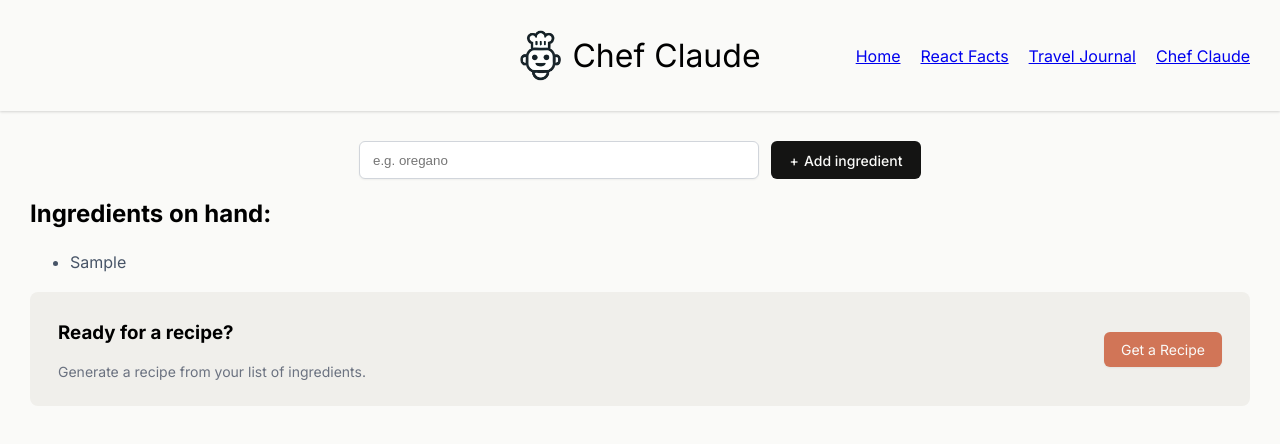
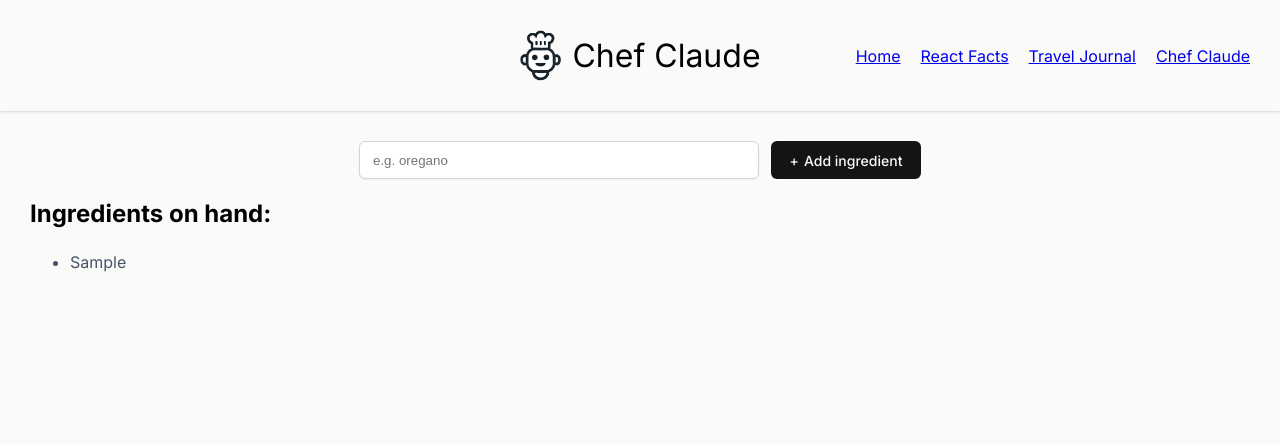
Before and after one commit to surya-441/first-react, a React (Vite) app: page /chefclaude in a window 1280 px wide. Both pictures are taken after typing "Sample" into the empty fields and a click on the button "Add ingredient". Shown: the top 444 px of the page. Built offline with nearby package versions, Linux system fonts and the light colour scheme.

Commit message:
render get-recipe-container when > 3 ingredients

```diff
--- a/src/componenets/ChefClaudeMain.jsx
+++ b/src/componenets/ChefClaudeMain.jsx
@@ -22,6 +22,7 @@ function ChefClaudeMain() {
                 <section>
                     <h2>Ingredients on hand:</h2>
                     <ul className="ingredients-list">{ingredientsLi}</ul>
+                    {   ingredients.length > 3 &&
                         <div className='get-recipe-container'>
                             <div>
                                 <h3>Ready for a recipe?</h3>
@@ -29,6 +30,7 @@ function ChefClaudeMain() {
                             </div>
                             <button>Get a Recipe</button>
                         </div>
+                    }
                 </section>
             }
         </main>
```
Lines whose indentation alone changed are shown as unchanged.
